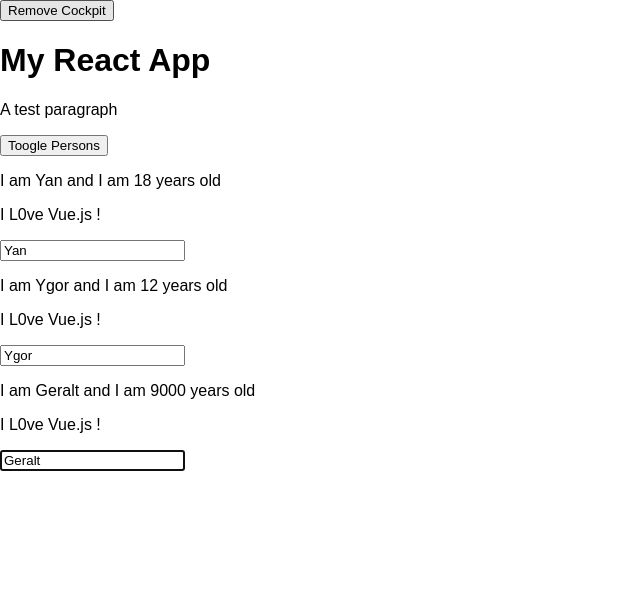
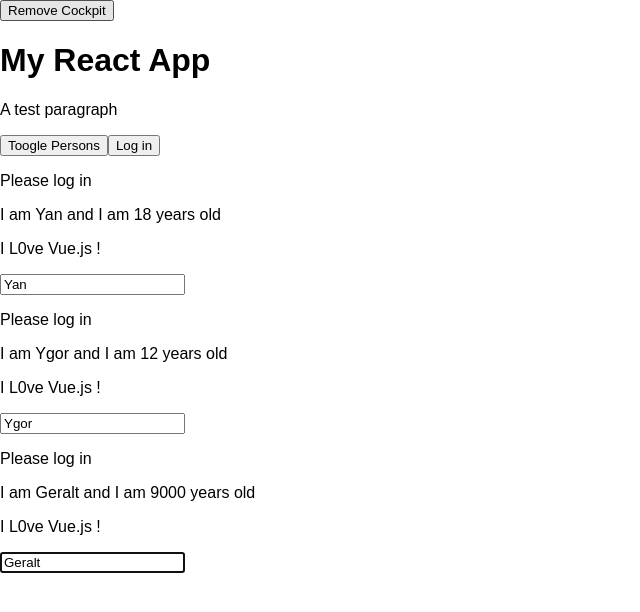
Before and after one commit to Victor7095/react-udemy, a React app in the folder react-test/: page / in a window 1280 px wide. Shown: the top 612 px of the page, without its empty margins (0-640 px from the left). Built offline with nearby package versions, Linux system fonts and the light colour scheme.

Commit message:
Prop Chain

```diff
--- a/react-test/src/components/Cockpit/Cockpit.css
+++ b/react-test/src/components/Cockpit/Cockpit.css
@@ -6,7 +6,7 @@
     font-weight: bold;
 }
 
-.Cockpit .Button{
+.Cockpit button{
     background-color: green;
     color: white;
     font: inherit;
@@ -14,13 +14,13 @@
     padding: 8px;
     cursor: pointer;
 }
-.Cockpit .Button:hover {
+.Cockpit button:hover {
     background-color: lightgreen;
     color: black;
 }
-.Cockpit .Button.Red{
+.Cockpit button.Red{
     background-color: red;
 }
-.Cockpit .Button.Red:hover {
+.Cockpit button.Red:hover {
     background-color: salmon;
 }
--- a/react-test/src/components/Cockpit/Cockpit.js
+++ b/react-test/src/components/Cockpit/Cockpit.js
@@ -3,7 +3,7 @@ import React, { useEffect, useRef } from "react";
 import classes from "./Cockpit.css";
 
 const Cockpit = props => {
-  const { showPersons, personsLength, clicked } = props;
+  const { showPersons, personsLength, clicked, login } = props;
 
   const toggleBtnRef = useRef(null);
 
@@ -41,6 +41,7 @@ const Cockpit = props => {
       >
         Toogle Persons
       </button>
+      <button onClick={login}>Log in</button>
     </div>
   );
 };
--- a/react-test/src/components/Persons/Person/Person.js
+++ b/react-test/src/components/Persons/Person/Person.js
@@ -17,9 +17,10 @@ class Person extends Component {
 
   render() {
     console.log("[Person.js] rendering...");
-    const { name, age, children, click, changed } = this.props;
+    const { name, age, children, click, changed, isAuth } = this.props;
     return (
       <Aux>
+        {isAuth ? <p>Authenticated</p> : <p>Please log in</p>}
         <p onClick={click}>
           I am {name} and I am {age} years old
         </p>
--- a/react-test/src/components/Persons/Persons.js
+++ b/react-test/src/components/Persons/Persons.js
@@ -22,7 +22,7 @@ class Persons extends PureComponent {
   }
 
   render() {
-    const { persons, clicked, changed } = this.props;
+    const { persons, clicked, changed, isAuthenticated } = this.props;
     console.log("[Persons.js] rendering...");
     return persons.map((person, index) => {
       return (
@@ -32,6 +32,7 @@ class Persons extends PureComponent {
           changed={changed.bind(null, person.id)}
           click={clicked.bind(this, index)}
           key={index}
+          isAuth={isAuthenticated}
         >
           I L0ve Vue.js !
         </Person>
--- a/react-test/src/containers/App.js
+++ b/react-test/src/containers/App.js
@@ -17,7 +17,8 @@ class App extends Component {
       ],
       showPersons: false,
       showCockpit: true,
-      changeCounter: 0
+      changeCounter: 0,
+      authenticated: false
     };
   }
 
@@ -72,9 +73,13 @@ class App extends Component {
     this.setState({ showPersons: !doesShow });
   };
 
+  loginHandler = () => {
+    this.setState({ authenticated: true });
+  };
+
   render() {
     console.log("[App.js] render");
-    const { persons, showPersons, showCockpit } = this.state;
+    const { persons, showPersons, showCockpit, authenticated } = this.state;
 
     let personsEl = null;
 
@@ -84,6 +89,7 @@ class App extends Component {
           persons={persons}
           changed={this.nameChangedHandler}
           clicked={this.deletePersonHandler}
+          isAuthenticated={authenticated}
         ></Persons>
       );
     }
@@ -102,6 +108,7 @@ class App extends Component {
             showPersons={showPersons}
             personsLength={persons.length}
             clicked={this.tooglePersonsHandler}
+            login={this.loginHandler}
           ></Cockpit>
         ) : null}
         {personsEl}
```
